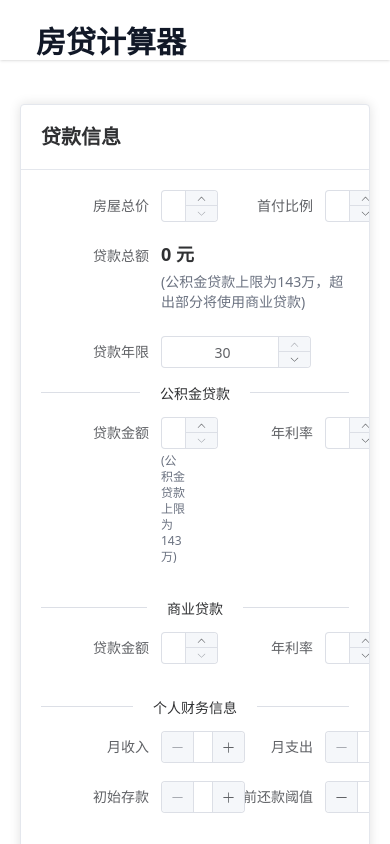
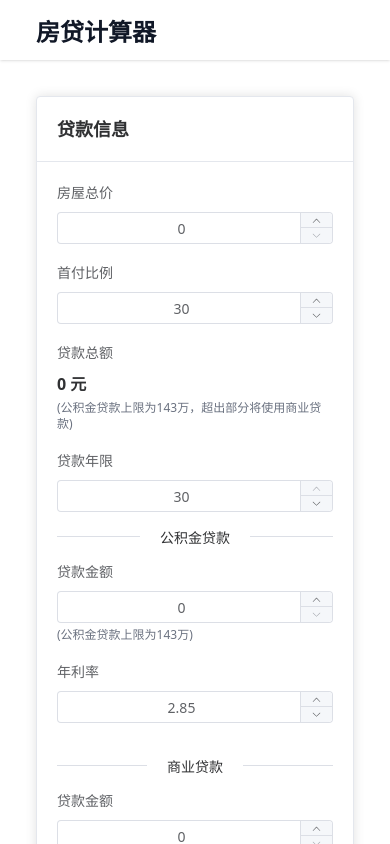
Before and after one commit to khhily/vue-loan-calculator, a Vue app: page / in a window 390 px wide. Shown: the top 844 px of the page. Built offline with nearby package versions, Linux system fonts and the light colour scheme.

Commit message:
enhance: 优化页面在移动端的显示

```diff
--- a/src/App.vue
+++ b/src/App.vue
@@ -15,15 +15,15 @@ const handleCalculate = (data: { loans: LoanInfo[]; financeInfo: any }) => {
 </script>
 
 <template>
-  <el-container>
+  <el-container class="min-h-screen">
     <el-header class="bg-white shadow">
-      <div class="max-w-7xl mx-auto py-6 px-4">
-        <h1 class="text-3xl font-bold text-gray-900">房贷计算器</h1>
+      <div class="max-w-7xl mx-auto py-4 px-4 sm:px-6">
+        <h1 class="text-2xl sm:text-3xl font-bold text-gray-900">房贷计算器</h1>
       </div>
     </el-header>
 
     <el-main>
-      <div class="max-w-7xl mx-auto py-6">
+      <div class="max-w-7xl mx-auto py-4 px-4 sm:px-6">
         <LoanForm @calculate="handleCalculate" />
         <LoanResult v-if="records.length > 0" :records="records" :loans="loans" />
       </div>
--- a/src/components/LoanForm.vue
+++ b/src/components/LoanForm.vue
@@ -93,21 +93,28 @@ const calculate = () => {
   <el-card class="mb-6">
     <template #header>
       <div class="card-header">
-        <span class="text-xl font-bold">贷款信息</span>
+        <span class="text-lg sm:text-xl font-bold">贷款信息</span>
       </div>
     </template>
 
     <!-- 房价和首付比例 -->
-    <el-form label-width="120px" class="mb-6">
-      <el-row :gutter="20">
-        <el-col :span="12">
+    <el-form label-position="top" label-width="auto" class="mb-4">
+      <el-row :gutter="12">
+        <el-col :xs="24" :sm="12">
           <el-form-item label="房屋总价">
-            <el-input-number v-model="totalHousePrice" :min="0" :step="100000" :precision="0" controls-position="right">
+            <el-input-number
+              v-model="totalHousePrice"
+              :min="0"
+              :step="100000"
+              :precision="0"
+              controls-position="right"
+              class="w-full"
+            >
               <template #append>元</template>
             </el-input-number>
           </el-form-item>
         </el-col>
-        <el-col :span="12">
+        <el-col :xs="24" :sm="12">
           <el-form-item label="首付比例">
             <el-input-number
               v-model="downPaymentRatio"
@@ -116,6 +123,7 @@ const calculate = () => {
               :step="1"
               :precision="0"
               controls-position="right"
+              class="w-full"
             >
               <template #append>%</template>
             </el-input-number>
@@ -125,27 +133,34 @@ const calculate = () => {
 
       <!-- 显示计算出的贷款总额 -->
       <el-form-item label="贷款总额">
-        <div class="text-lg font-bold">{{ totalLoanAmount.toLocaleString('zh-CN') }} 元</div>
-        <div class="text-sm text-gray-500 mt-1">(公积金贷款上限为143万，超出部分将使用商业贷款)</div>
+        <div class="text-base sm:text-lg font-bold">{{ totalLoanAmount.toLocaleString('zh-CN') }} 元</div>
+        <div class="text-xs sm:text-sm text-gray-500 mt-1">(公积金贷款上限为143万，超出部分将使用商业贷款)</div>
       </el-form-item>
     </el-form>
 
     <!-- 贷款年限（统一控制） -->
-    <el-form label-width="120px" class="mb-6">
+    <el-form label-position="top" label-width="auto" class="mb-4">
       <el-form-item label="贷款年限">
-        <el-input-number v-model="commonYears" :min="1" :max="30" :step="1" controls-position="right">
+        <el-input-number
+          v-model="commonYears"
+          :min="1"
+          :max="30"
+          :step="1"
+          controls-position="right"
+          class="w-full sm:w-1/2"
+        >
           <template #append>年</template>
         </el-input-number>
       </el-form-item>
     </el-form>
 
     <!-- 两种贷款的金额和利率设置 -->
-    <div v-for="(loan, index) in loans" :key="index" class="mb-6">
+    <div v-for="(loan, index) in loans" :key="index" class="mb-4">
       <el-divider>{{ loan.type }}</el-divider>
 
-      <el-form :model="loan" label-width="120px">
-        <el-row :gutter="20">
-          <el-col :span="12">
+      <el-form :model="loan" label-position="top" label-width="auto">
+        <el-row :gutter="12">
+          <el-col :xs="24" :sm="12">
             <el-form-item label="贷款金额">
               <el-input-number
                 v-model="loan.amount"
@@ -154,6 +169,7 @@ const calculate = () => {
                 :precision="0"
                 controls-position="right"
                 :max="index === 0 ? 1430000 : Infinity"
+                class="w-full"
               >
                 <template #append>元</template>
               </el-input-number>
@@ -161,9 +177,16 @@ const calculate = () => {
             </el-form-item>
           </el-col>
 
-          <el-col :span="12">
+          <el-col :xs="24" :sm="12">
             <el-form-item label="年利率">
-              <el-input-number v-model="loan.rate" :min="0" :step="0.01" :precision="2" controls-position="right">
+              <el-input-number
+                v-model="loan.rate"
+                :min="0"
+                :step="0.01"
+                :precision="2"
+                controls-position="right"
+                class="w-full"
+              >
                 <template #append>%</template>
               </el-input-number>
             </el-form-item>
@@ -174,37 +197,50 @@ const calculate = () => {
 
     <el-divider>个人财务信息</el-divider>
 
-    <el-form :model="financeInfo" label-width="120px">
-      <el-row :gutter="20">
-        <el-col :span="12">
+    <!-- 个人财务信息部分 -->
+    <el-form :model="financeInfo" label-position="top" label-width="auto">
+      <el-row :gutter="12">
+        <el-col :xs="24" :sm="12">
           <el-form-item label="月收入">
-            <el-input-number v-model="financeInfo.monthlyIncome" :min="0" :step="1000" :controls="true">
+            <el-input-number v-model="financeInfo.monthlyIncome" :min="0" :step="1000" :controls="true" class="w-full">
               <template #append>元</template>
             </el-input-number>
           </el-form-item>
         </el-col>
 
-        <el-col :span="12">
+        <el-col :xs="24" :sm="12">
           <el-form-item label="月支出">
-            <el-input-number v-model="financeInfo.monthlyExpense" :min="0" :step="1000" :controls="true">
+            <el-input-number v-model="financeInfo.monthlyExpense" :min="0" :step="1000" :controls="true" class="w-full">
               <template #append>元</template>
             </el-input-number>
           </el-form-item>
         </el-col>
       </el-row>
 
-      <el-row :gutter="20">
-        <el-col :span="12">
+      <el-row :gutter="12">
+        <el-col :xs="24" :sm="12">
           <el-form-item label="初始存款">
-            <el-input-number v-model="financeInfo.initialSavings" :min="0" :step="10000" :controls="true">
+            <el-input-number
+              v-model="financeInfo.initialSavings"
+              :min="0"
+              :step="10000"
+              :controls="true"
+              class="w-full"
+            >
               <template #append>元</template>
             </el-input-number>
           </el-form-item>
         </el-col>
 
-        <el-col :span="12">
+        <el-col :xs="24" :sm="12">
           <el-form-item label="提前还款阈值">
-            <el-input-number v-model="financeInfo.prepaymentThreshold" :min="0" :step="10000" :controls="true">
+            <el-input-number
+              v-model="financeInfo.prepaymentThreshold"
+              :min="0"
+              :step="10000"
+              :controls="true"
+              class="w-full"
+            >
               <template #append>元</template>
             </el-input-number>
           </el-form-item>
--- a/src/components/LoanResult.vue
+++ b/src/components/LoanResult.vue
@@ -60,14 +60,40 @@ const formattedRepaymentPeriod = computed(() => {
   <el-card>
     <template #header>
       <div class="card-header">
-        <span class="text-xl font-bold">还款计划</span>
+        <span class="text-lg sm:text-xl font-bold">还款计划</span>
       </div>
     </template>
 
-    <el-table :data="records" style="width: 100%" :stripe="true">
-      <el-table-column prop="month" label="月份" width="80" />
+    <!-- 贷款汇总信息 - 移动到表格前面，让用户先看到重要信息 -->
+    <div class="mb-6 p-4 bg-gray-50 rounded">
+      <div class="grid grid-cols-1 sm:grid-cols-3 gap-4">
+        <div class="mb-2 sm:mb-0">
+          <div class="text-gray-600">总贷款本金</div>
+          <div class="text-lg sm:text-xl font-bold">
+            {{ formatMoney(totalLoanPrincipal) }}
+          </div>
+        </div>
+        <div class="mb-2 sm:mb-0">
+          <div class="text-gray-600">月供</div>
+          <div class="text-lg sm:text-xl font-bold">
+            {{ formatMoney(monthlyPayment) }}
+          </div>
+        </div>
+        <div>
+          <div class="text-gray-600">还款期限</div>
+          <div class="text-lg sm:text-xl font-bold">
+            {{ formattedRepaymentPeriod }}
+          </div>
+        </div>
+      </div>
+    </div>
 
-      <el-table-column label="还款明细" min-width="250">
+    <!-- 表格部分 - 在移动端使用响应式设计 -->
+    <div class="overflow-x-auto">
+      <el-table :data="records" style="width: 100%" :stripe="true" size="small" class="text-sm">
+        <el-table-column prop="month" label="月份" width="70" />
+
+        <el-table-column label="还款明细" min-width="200">
           <template #default="{ row }">
             <div class="flex flex-col gap-1">
               <!-- 常规还款 -->
@@ -87,47 +113,24 @@ const formattedRepaymentPeriod = computed(() => {
           </template>
         </el-table-column>
 
-      <el-table-column label="剩余贷款" min-width="150">
+        <el-table-column label="剩余贷款" min-width="120">
           <template #default="{ row }">
             {{ formatMoney(row.remainingLoan) }}
           </template>
         </el-table-column>
 
-      <el-table-column label="月结余" min-width="150">
+        <el-table-column label="月结余" min-width="120" class="hidden sm:table-cell">
           <template #default="{ row }">
             {{ formatMoney(row.monthlyBalance) }}
           </template>
         </el-table-column>
 
-      <el-table-column label="总存款" min-width="150">
+        <el-table-column label="总存款" min-width="120" class="hidden sm:table-cell">
           <template #default="{ row }">
             {{ formatMoney(row.totalSavings) }}
           </template>
         </el-table-column>
       </el-table>
-
-    <!-- 贷款汇总信息 -->
-    <div class="mt-6 p-4 bg-gray-50 rounded">
-      <div class="grid grid-cols-3 gap-4">
-        <div>
-          <div class="text-gray-600">总贷款本金</div>
-          <div class="text-xl font-bold">
-            {{ formatMoney(totalLoanPrincipal) }}
-          </div>
-        </div>
-        <div>
-          <div class="text-gray-600">月供</div>
-          <div class="text-xl font-bold">
-            {{ formatMoney(monthlyPayment) }}
-          </div>
-        </div>
-        <div>
-          <div class="text-gray-600">还款时间</div>
-          <div class="text-xl font-bold">
-            {{ formattedRepaymentPeriod }}
-          </div>
-        </div>
-      </div>
     </div>
   </el-card>
 </template>
--- a/src/style.css
+++ b/src/style.css
@@ -1,3 +1,28 @@
 @tailwind base;
 @tailwind components;
 @tailwind utilities;
+
+/* 添加移动端优化样式 */
+html,
+body {
+  @apply antialiased;
+  -webkit-text-size-adjust: 100%;
+  -webkit-tap-highlight-color: transparent;
+}
+
+/* 优化 Element Plus 组件在移动端的显示 */
+.el-input-number.w-full .el-input__wrapper {
+  width: 100%;
+}
+
+/* 在小屏幕上减小表格字体大小 */
+@media (max-width: 640px) {
+  .el-table {
+    font-size: 12px;
+  }
+
+  .el-table .cell {
+    padding-left: 8px;
+    padding-right: 8px;
+  }
+}
```
Lines whose indentation alone changed are shown as unchanged.
